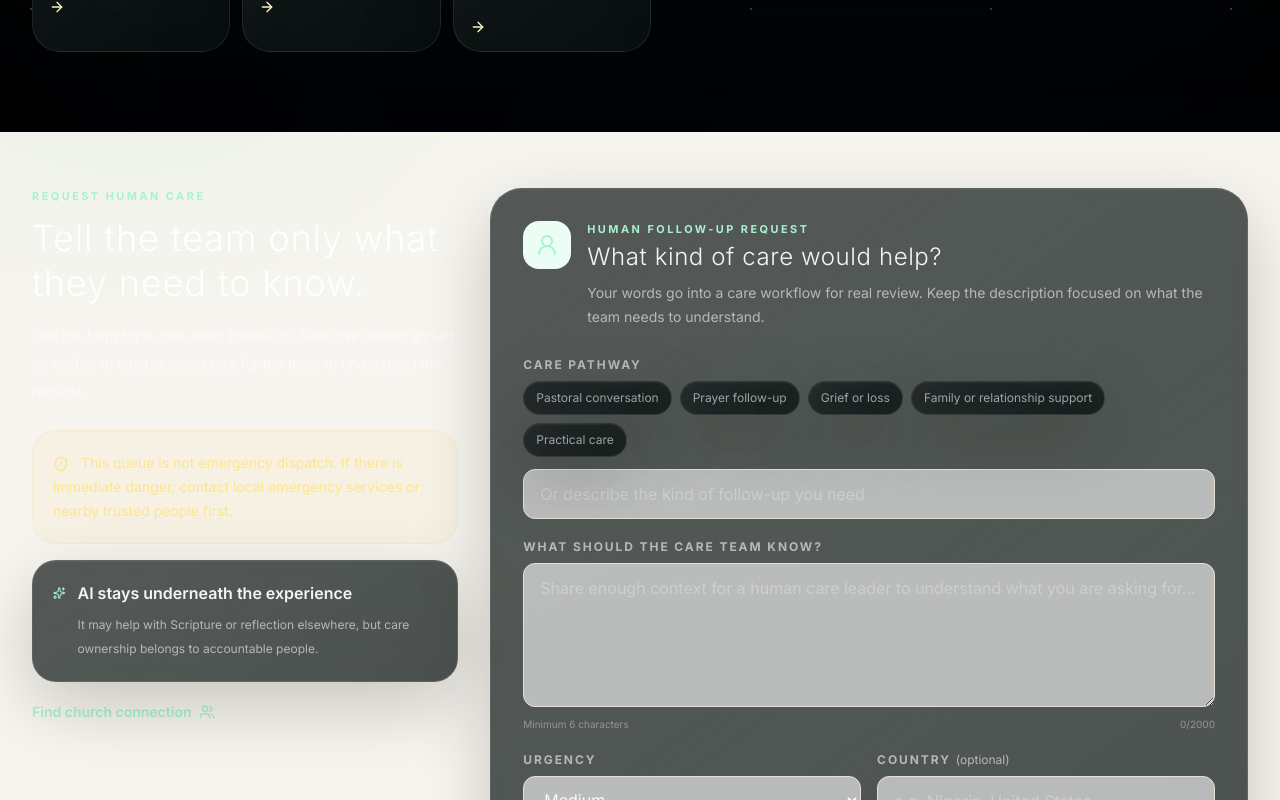
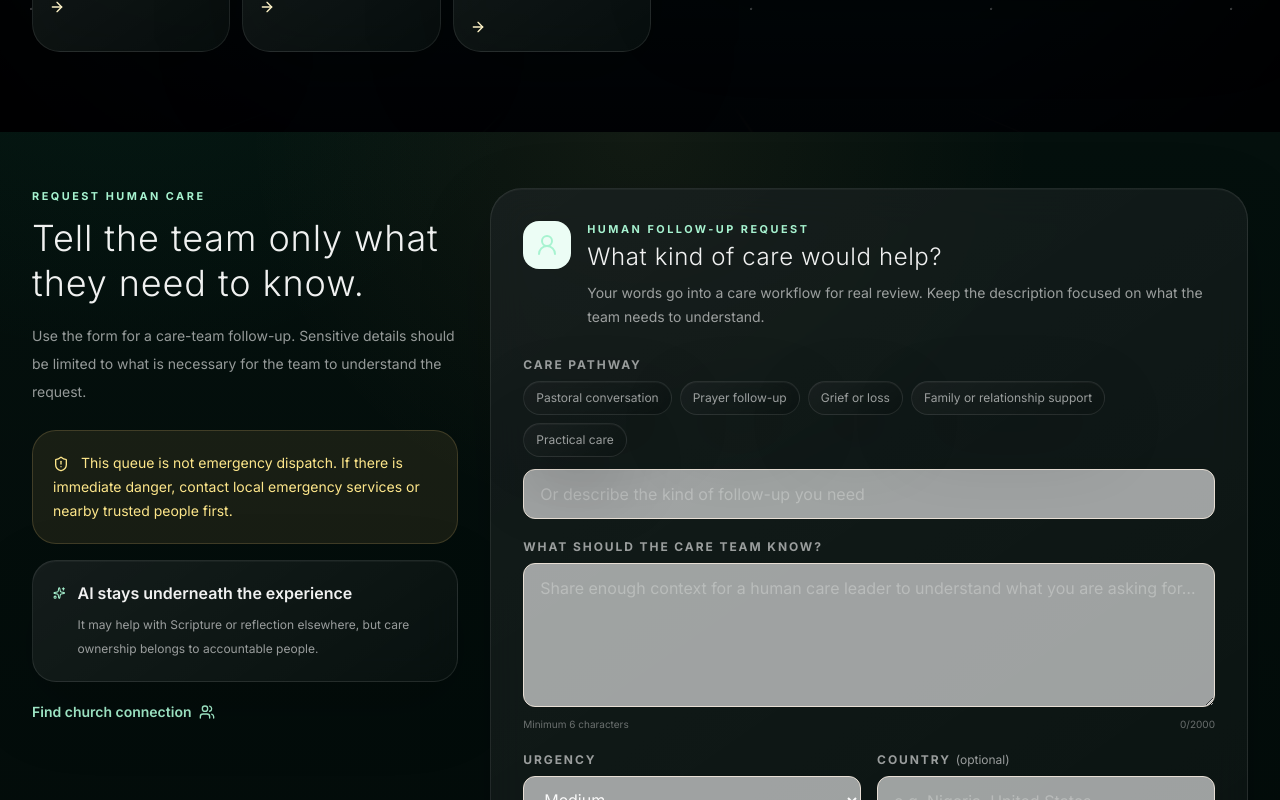
Before and after one commit to TechCodinz/digital-church-os, a Next.js app: page /care in a window 1280 px wide. Shown: the part 860-1660 px from the top of the page. Built offline with nearby package versions, Linux system fonts and the light colour scheme; no server answers.

Commit message:
feat(experience): close arbitrary cream background gaps

```diff
--- a/app/styles/legacy-sanctuary.css
+++ b/app/styles/legacy-sanctuary.css
@@ -16,6 +16,19 @@
   background-image:
     radial-gradient(circle at 50% 0%, rgba(245, 201, 120, .075), transparent 28%),
     linear-gradient(180deg, rgba(4, 16, 13, .94), rgba(2, 9, 8, .98)) !important;
+}
+
+/* Older handcrafted sections also used literal warm backgrounds instead of
+   named Tailwind cream utilities. Keep those sections inside the same dark
+   sanctuary continuum so a page never drops back to a bright slab midway. */
+#main-content [class~="bg-[#f7f5ef]"],
+#main-content [class~="bg-[#faf9f6]"],
+#main-content [class~="bg-[#f8f3eb]"],
+#main-content [class~="bg-[#f7f4ed]"] {
+  background:
+    radial-gradient(circle at 50% 0%, rgba(245, 201, 120, .06), transparent 30%),
+    linear-gradient(180deg, rgba(4, 16, 13, .97), rgba(2, 9, 8, .99)) !important;
+  color: rgba(255,255,255,.94) !important;
 }
 
 #main-content :is(section, article, aside, div, button, a, li, form, label).bg-stone-50,
```
